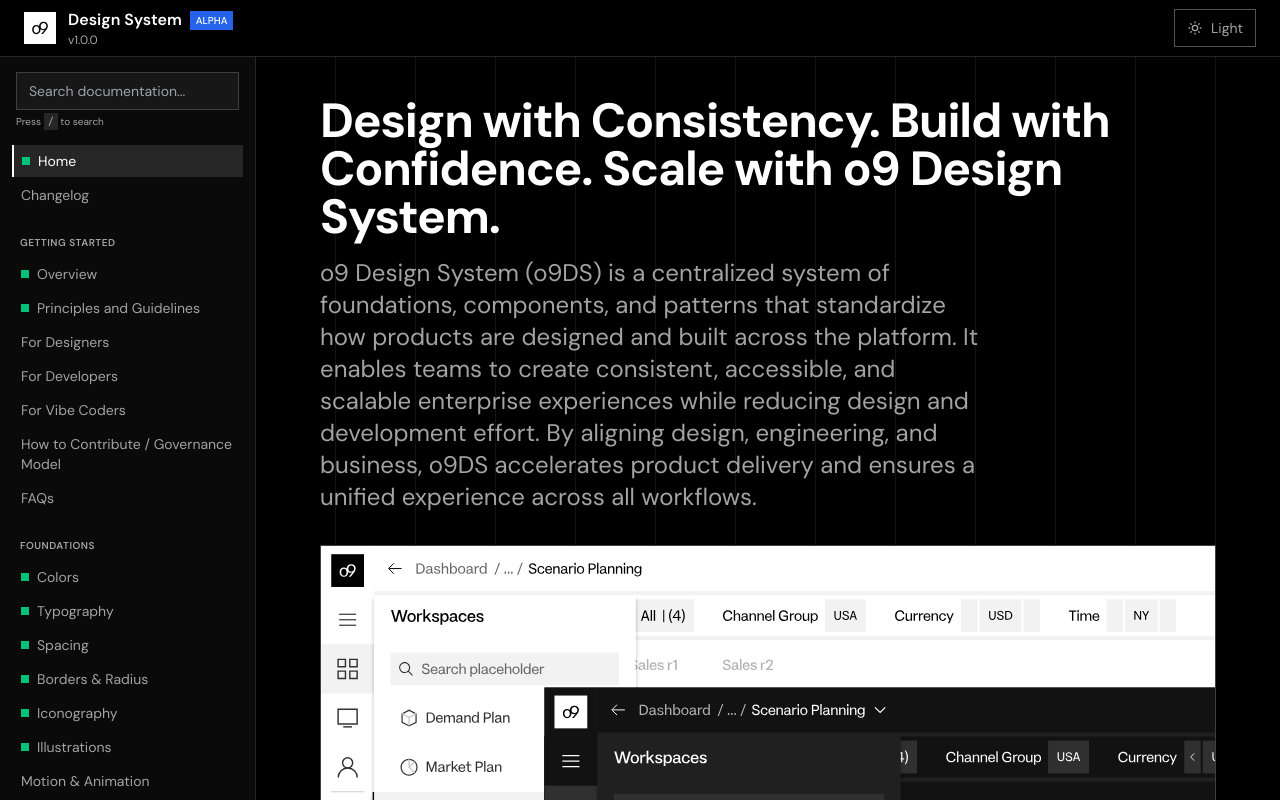
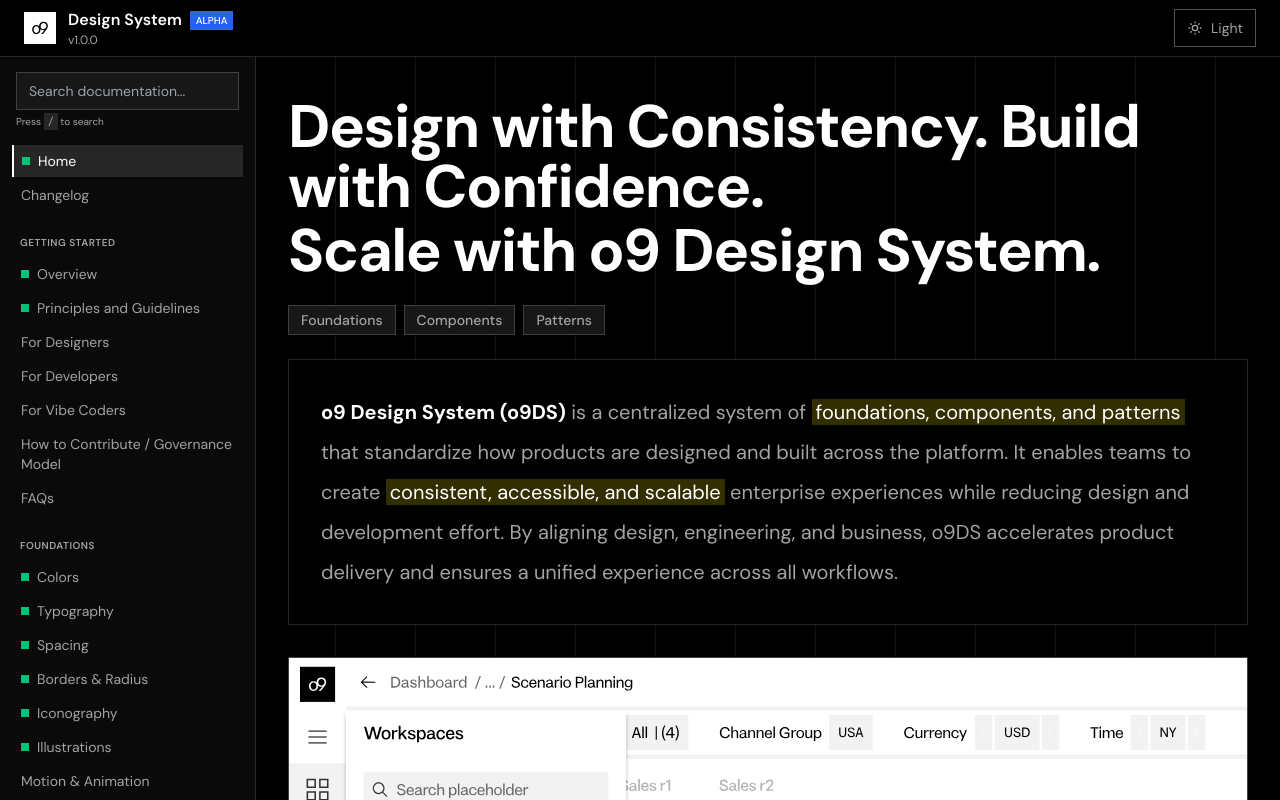
Before and after one commit to akashuxer/o9ds, a React (Vite) app: page / in a window 1280 px wide. Shown: the top 800 px of the page. Built offline with nearby package versions, Linux system fonts and the light colour scheme.

Commit message:
Beautify Home: wider body, hero refinements, paragraph highlights
Made-with: Cursor

```diff
--- a/src/components/Layout.jsx
+++ b/src/components/Layout.jsx
@@ -463,7 +463,7 @@ export default function Layout({ children }) {
           style={{ backgroundColor: isDark ? '#000' : '#FFFFFF', color: isDark ? '#fff' : '#010101' }}
           data-theme={theme}
         >
-          <div className="mx-auto max-w-4xl relative z-10">
+          <div className={`mx-auto relative z-10 ${pathname === '/' ? 'max-w-6xl' : 'max-w-4xl'}`}>
             {children}
           </div>
         </main>
--- a/src/pages/Home.jsx
+++ b/src/pages/Home.jsx
@@ -57,18 +57,38 @@ export default function Home() {
   const { theme } = useTheme()
   const isLight = theme === 'light'
 
+  const highlightStyle = isLight
+    ? { backgroundColor: 'rgba(255, 229, 0, 0.35)', padding: '0 0.2em', borderRadius: '2px' }
+    : { backgroundColor: 'rgba(255, 229, 0, 0.2)', padding: '0 0.2em', borderRadius: '2px', color: '#fff' }
+
   return (
     <div className="space-y-16">
       {/* Hero Section */}
       <section>
-        <h1 className="text-4xl md:text-5xl font-bold text-o9ds-light-primary dark:text-white mb-4 tracking-tight">
-          Design with Consistency. Build with Confidence. Scale with o9 Design System.
+        <h1 className="text-3xl sm:text-4xl md:text-5xl lg:text-6xl font-bold text-o9ds-light-primary dark:text-white mb-6 tracking-tight leading-[1.15]">
+          Design with Consistency. Build with Confidence.{' '}
+          <span className="block mt-1">Scale with o9 Design System.</span>
         </h1>
-        <p className="text-xl md:text-2xl text-o9ds-light-secondary dark:text-neutral-400 mb-8 max-w-2xl leading-relaxed">
-          o9 Design System (o9DS) is a centralized system of foundations, components, and patterns that standardize how products are designed and built across the platform. It enables teams to create consistent, accessible, and scalable enterprise experiences while reducing design and development effort. By aligning design, engineering, and business, o9DS accelerates product delivery and ensures a unified experience across all workflows.
-        </p>
+        <div className="flex flex-wrap gap-2 mb-6">
+          <span className="px-3 py-1 text-sm font-medium border" style={isLight ? { borderColor: '#E5E5E5', color: '#303030', backgroundColor: '#F9F9F9' } : { borderColor: '#404040', color: '#a3a3a3', backgroundColor: '#171717' }}>
+            Foundations
+          </span>
+          <span className="px-3 py-1 text-sm font-medium border" style={isLight ? { borderColor: '#E5E5E5', color: '#303030', backgroundColor: '#F9F9F9' } : { borderColor: '#404040', color: '#a3a3a3', backgroundColor: '#171717' }}>
+            Components
+          </span>
+          <span className="px-3 py-1 text-sm font-medium border" style={isLight ? { borderColor: '#E5E5E5', color: '#303030', backgroundColor: '#F9F9F9' } : { borderColor: '#404040', color: '#a3a3a3', backgroundColor: '#171717' }}>
+            Patterns
+          </span>
+        </div>
+        <div className="border rounded-lg p-6 md:p-8 mb-8" style={isLight ? { borderColor: '#E5E5E5', backgroundColor: '#FAFAFA' } : { borderColor: '#262626', backgroundColor: '#0a0a0a' }}>
+          <p className="text-lg md:text-xl text-o9ds-light-secondary dark:text-neutral-400 leading-relaxed md:leading-loose max-w-4xl">
+            <strong className="text-o9ds-light-primary dark:text-white">o9 Design System (o9DS)</strong> is a centralized system of{' '}
+            <span style={highlightStyle}>foundations, components, and patterns</span> that standardize how products are designed and built across the platform. It enables teams to create{' '}
+            <span style={highlightStyle}>consistent, accessible, and scalable</span> enterprise experiences while reducing design and development effort. By aligning design, engineering, and business, o9DS accelerates product delivery and ensures a unified experience across all workflows.
+          </p>
+        </div>
         <div
-          className="group/hero border overflow-hidden animate-fade-in shadow-sm"
+          className="group/hero border overflow-hidden animate-fade-in shadow-sm rounded-lg"
           style={{ borderColor: isLight ? '#E5E5E5' : '#404040', backgroundColor: isLight ? '#F2F2F2' : '#171717' }}
         >
           <div className="relative overflow-hidden">
@@ -92,7 +112,7 @@ export default function Home() {
 
       {/* Navigation Cards */}
       <section>
-        <h2 className="text-2xl md:text-3xl font-semibold text-o9ds-light-primary dark:text-white mb-8">Explore the design system</h2>
+        <h2 className="text-2xl md:text-3xl font-semibold text-o9ds-light-primary dark:text-white mb-8 mt-12">Explore the design system</h2>
         <div className="grid gap-5 sm:grid-cols-2 lg:grid-cols-3">
           {cards.map(({ title, desc, path, icon }, i) => (
             <Link
```
